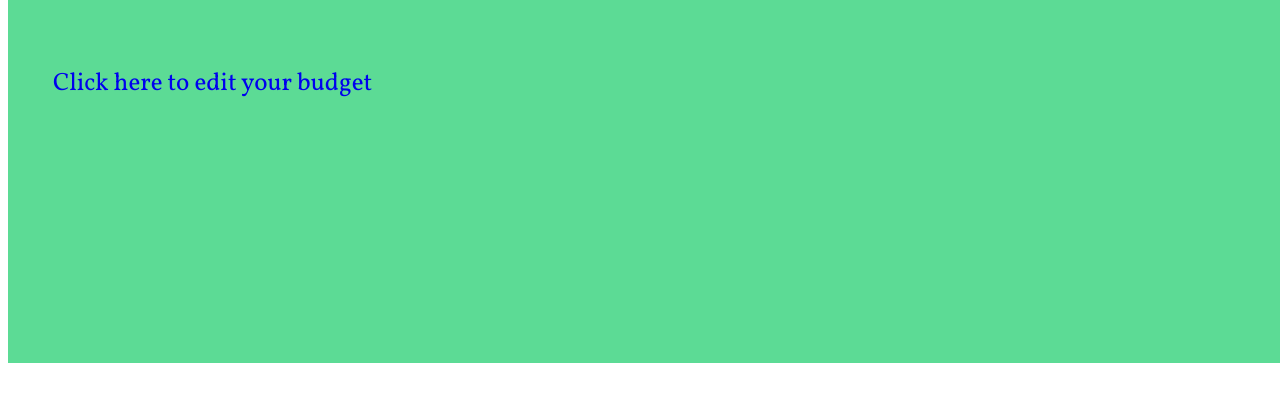
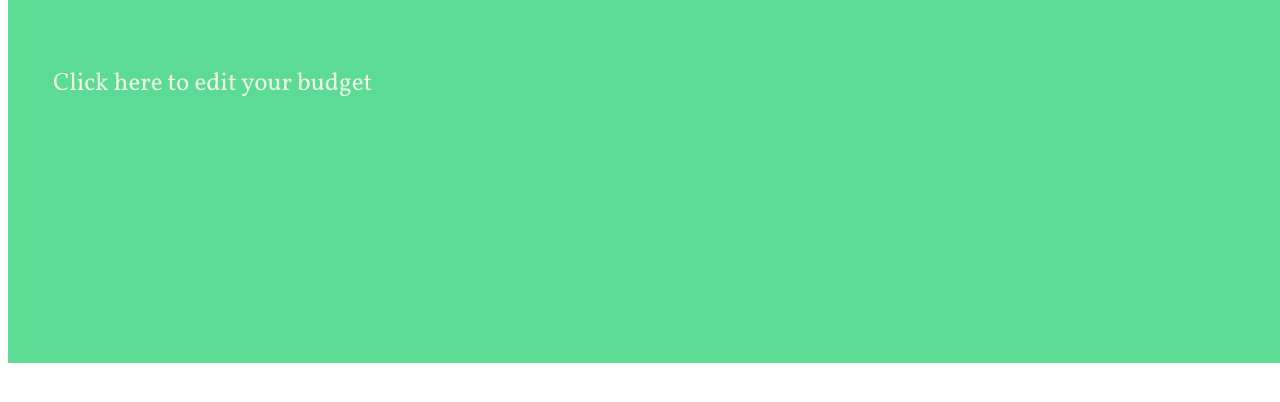
Before and after one commit to dephrase/spending_tracker, a Flask app: template templates/myprofile/index.html in a window 1280 px wide. Shown: the part 305-707 px from the top of the page. Run offline with Flask 2, Linux system fonts and the light colour scheme; the template is opened without the code that fills it, so the values that code supplies are empty.

Commit message:
More styling changes

```diff
--- a/models/user.py
+++ b/models/user.py
@@ -11,7 +11,7 @@ class User:
 
         userstatus = ""
         if status <= 0:
-            userstatus = "In Debt"
+            userstatus = "Not good"
         elif status > 0 and status <= 50:
             userstatus = "Red"
         elif status >= 51 and status <= 150:
--- a/static/base.css
+++ b/static/base.css
@@ -155,3 +155,11 @@ a {
 .headerstyle:hover {
     color: #5ba4ee;
 }
+
+.box1link {
+    color: #edf5e1;
+}
+
+.box1link:hover {
+    color: #cdcecb;
+}
--- a/templates/myprofile/index.html
+++ b/templates/myprofile/index.html
@@ -6,7 +6,7 @@
     <h2 >Welcome {{user.user_name}}</h2>
     <h2 >Your current budget is: {{user.budget}}</h2>
     <br>
-    <a href="myprofile/{{user.id}}/edit">Click here to edit your budget</a>
+    <a class="box1link" href="myprofile/{{user.id}}/edit">Click here to edit your budget</a>
 
 
 
```
